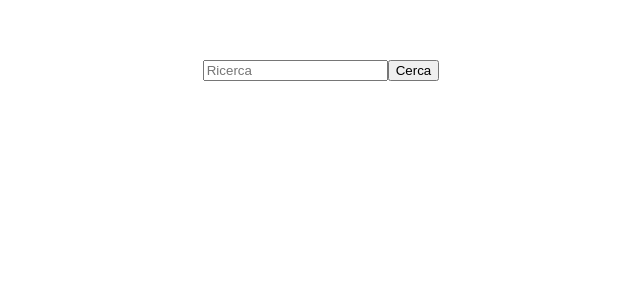
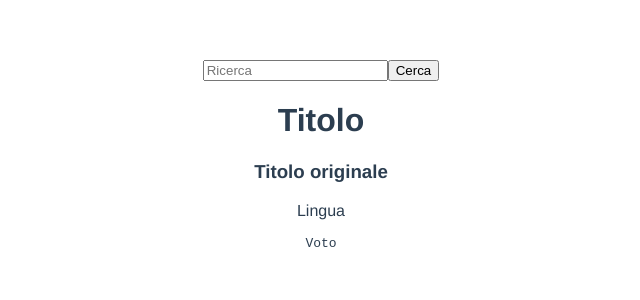
Before and after one commit to Antonius131/vue-boolflix, a Vue app: page / in a window 1280 px wide. Shown: the top 300 px of the page, without its empty margins (319-959 px from the left). Built offline with nearby package versions, Linux system fonts and the light colour scheme.

Commit message:
put child components in their parents

```diff
--- a/src/App.vue
+++ b/src/App.vue
@@ -18,7 +18,7 @@ export default {
   },
   data: function() {
     return {
-      searchedList: []
+      moviesList: []
     }
   },
   methods: {
@@ -26,8 +26,8 @@ export default {
       const queryValue = value;
       axios.get(`https://api.themoviedb.org/3/search/movie?api_key=e575f76f59f9dd45a7033ae7e19eb74d&language=en-US&include_adult=false&query=${queryValue}`)
       .then((result) => {
-        this.searchedList = result.data.results;
-        console.log(this.searchedList)
+        this.moviesList = result.data.results;
+        console.log(this.moviesList)
       });
     }
   }
--- a/src/components/MainContent.vue
+++ b/src/components/MainContent.vue
@@ -1,5 +1,7 @@
 <template>
-  <MoviesList />
+   <main>
+      <MoviesList />
+   </main>
 </template>
 
 <script>
--- a/src/components/MoviesList.vue
+++ b/src/components/MoviesList.vue
@@ -1,10 +1,16 @@
 <template>
-  <div></div>
+  <div class="wrapper">
+    <ElementCard />
+  </div>
 </template>
 
 <script>
+import ElementCard from './ElementCard.vue';
+
 export default {
-
+  components: {
+    ElementCard
+  }
 }
 </script>
 
```
